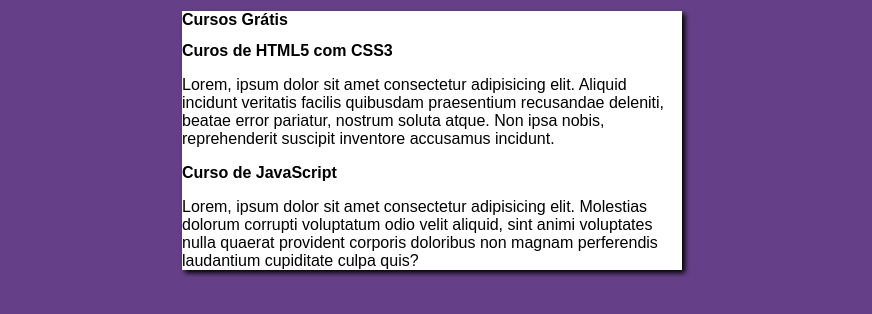
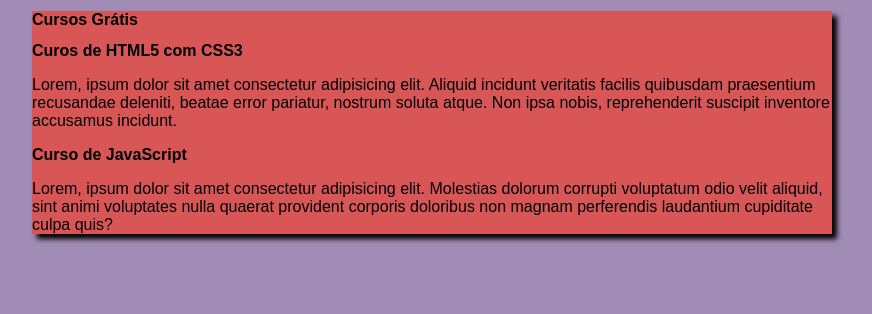
Before and after one commit to PedroNeto87/projeto-site, a plain HTML site: page index.html in a window 1280 px wide. Shown: the whole page, without its empty margins (208-1080 px from the left). Drawn offline with Linux system fonts and the light colour scheme.

Commit message:
Atualização

```diff
--- a/estilos/style.css
+++ b/estilos/style.css
@@ -4,12 +4,12 @@
 }
 
 body {
-    background-color: rgb(101, 64, 136);
+    background-color: rgb(161, 140, 182);
 }
 
 main {
-    background-color: white;
-    width: 500px;
+    background-color: rgb(216, 86, 86);
+    width: 800px;
     margin: auto;
-    box-shadow: 3px 3px 5px black;
+    box-shadow: 5px 5px 5px black;
 }
```
